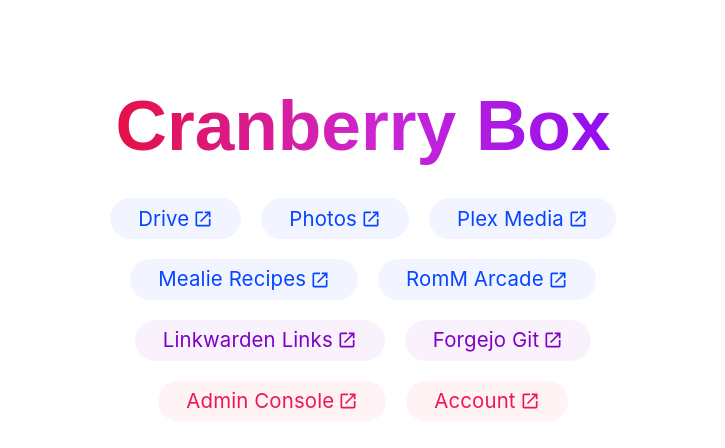
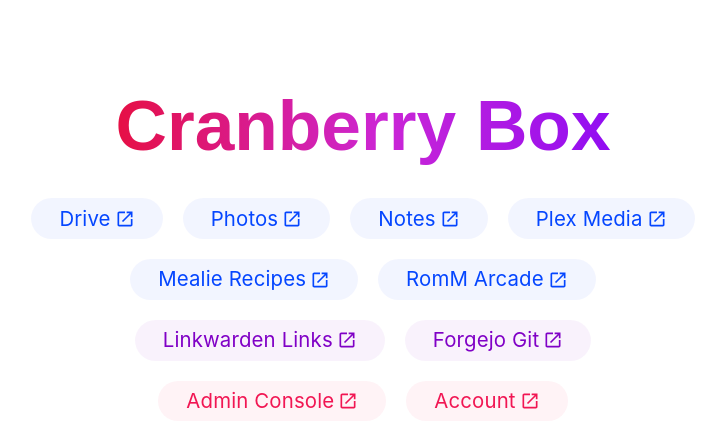
Before and after one commit to Electromasta/nasportal, an Angular app: page / in a window 1280 px wide. Shown: the top 448 px of the page, without its empty margins (277-1002 px from the left). Built offline with nearby package versions, Linux system fonts and the light colour scheme.

Commit message:
Drive, Photos and Notes on their own hostnames

```diff
--- a/src/app/app.component.html
+++ b/src/app/app.component.html
@@ -188,8 +188,9 @@
     <div class="right-side">
       <div class="pill-group">
         @for (item of [
-          { title: 'Drive', link: 'https://dsm.cranberry-box.com/drive/', class: 'pill pill-blue' },
-          { title: 'Photos', link: 'https://dsm.cranberry-box.com/photo/', class: 'pill pill-blue' },
+          { title: 'Drive', link: 'https://drive.cranberry-box.com', class: 'pill pill-blue' },
+          { title: 'Photos', link: 'https://photos.cranberry-box.com', class: 'pill pill-blue' },
+          { title: 'Notes', link: 'https://notes.cranberry-box.com', class: 'pill pill-blue' },
           { title: 'Plex Media', link: 'https://plex.cranberry-box.com', class: 'pill pill-blue' },
           { title: 'Mealie Recipes', link: 'https://mealie.cranberry-box.com', class: 'pill pill-blue' },
           { title: 'RomM Arcade', link: 'https://arcade.cranberry-box.com', class: 'pill pill-blue' },
```
